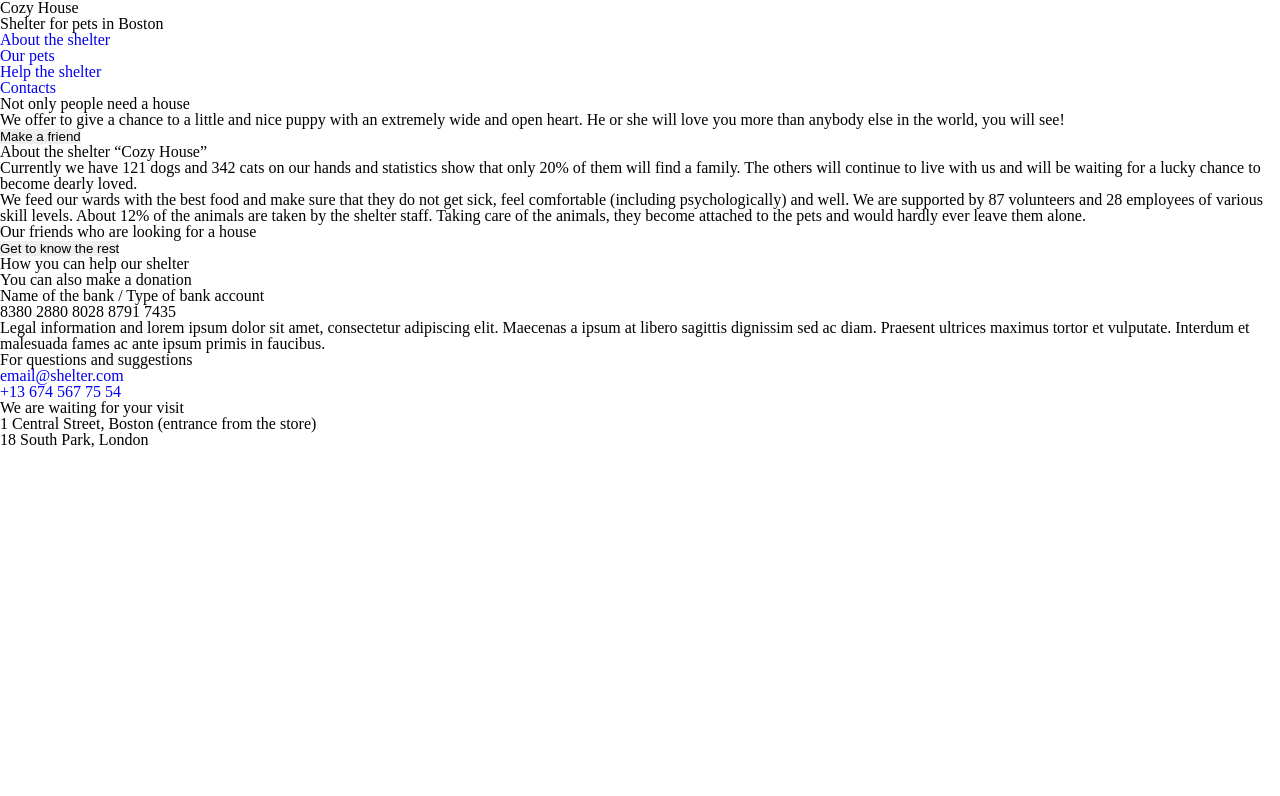
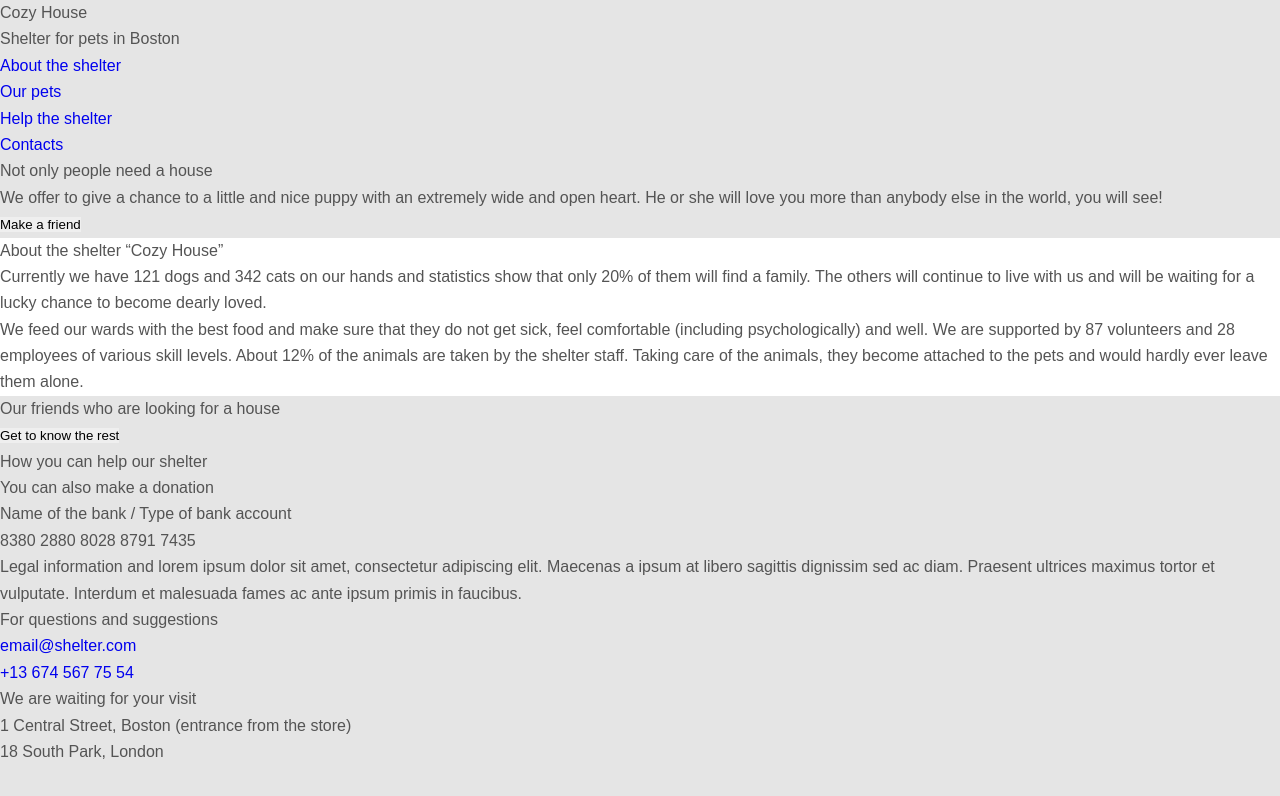
Before and after one commit to MaxLisyanskiy/rsschool-completed-tasks, a plain HTML site: page shelter/index.html in a window 1280 px wide. Drawn offline with Linux system fonts and the light colour scheme.

Commit message:
feat: add scss

```diff
--- a/shelter/index.html
+++ b/shelter/index.html
@@ -11,6 +11,7 @@
 </head>
 <body>
     <div>
+        <div class="container">
             <header>
                 <div>
                     <h1>Cozy House</h1>
@@ -36,13 +37,16 @@
                 </div>
             </div>
         </div>
+    </div>
     <main>
-        <section>
+        <section class="about">
+            <div class="container">
                 <!-- <img src="" alt=""> -->
                 <div>
                     <h2>About the shelter “Cozy House”</h2>
                     <p>Currently we have 121 dogs and 342 cats on our hands and statistics show that only 20% of them will find a family. The others will continue to live with us and will be waiting for a lucky chance to become dearly loved.</p>
                     <p>We feed our wards with the best food and make sure that they do not get sick, feel comfortable (including psychologically) and well. We are supported by 87 volunteers and 28 employees of various skill levels. About 12% of the animals are taken by the shelter staff. Taking care of the animals, they become attached to the pets and would hardly ever leave them alone.</p>
+                </div>
             </div>
         </section>
         <section>
--- /dev/null
+++ b/shelter/style/blocks/_about.scss
@@ -0,0 +1,3 @@
+.about {
+    background: #FFFFFF;
+}
--- /dev/null
+++ b/shelter/style/config/_main.scss
@@ -0,0 +1,14 @@
+body {
+    font-family: $userfont;
+	font-size: $fontsize;
+	line-height: $lineheight;
+	color: $color-dark-l;
+	min-width: 320px;
+	background-color: #E5E5E5;
+	position: relative;
+	overflow-x: hidden;
+}
+
+.container {
+	@include container;
+}
--- /dev/null
+++ b/shelter/style/config/_mixins.scss
@@ -0,0 +1,5 @@
+@mixin container {
+    max-width: 1280px;
+    margin: 0 auto;
+    overflow: hidden;
+}
--- /dev/null
+++ b/shelter/style/config/_variables.scss
@@ -0,0 +1,8 @@
+$accent: orange;
+$fontsize: 16px;
+$textcolor: #333;
+$lineheight: 1.65;
+$userfont: roboto-oh5, sans-serif;
+$systemfont: -apple-system, BlinkMacSystemFont, Arial, sans-serif;
+
+$color-dark-l: #545454;
--- a/shelter/style/style.scss
+++ b/shelter/style/style.scss
@@ -0,0 +1,6 @@
+@import "config/_variables.scss";
+@import "config/_mixins.scss";
+@import "config/_main.scss";
+
+// blocks
+@import "blocks/_about.scss";
```
Also changed, not shown: shelter/style/style.css, 1 other file. Lines whose indentation alone changed are shown as unchanged.
